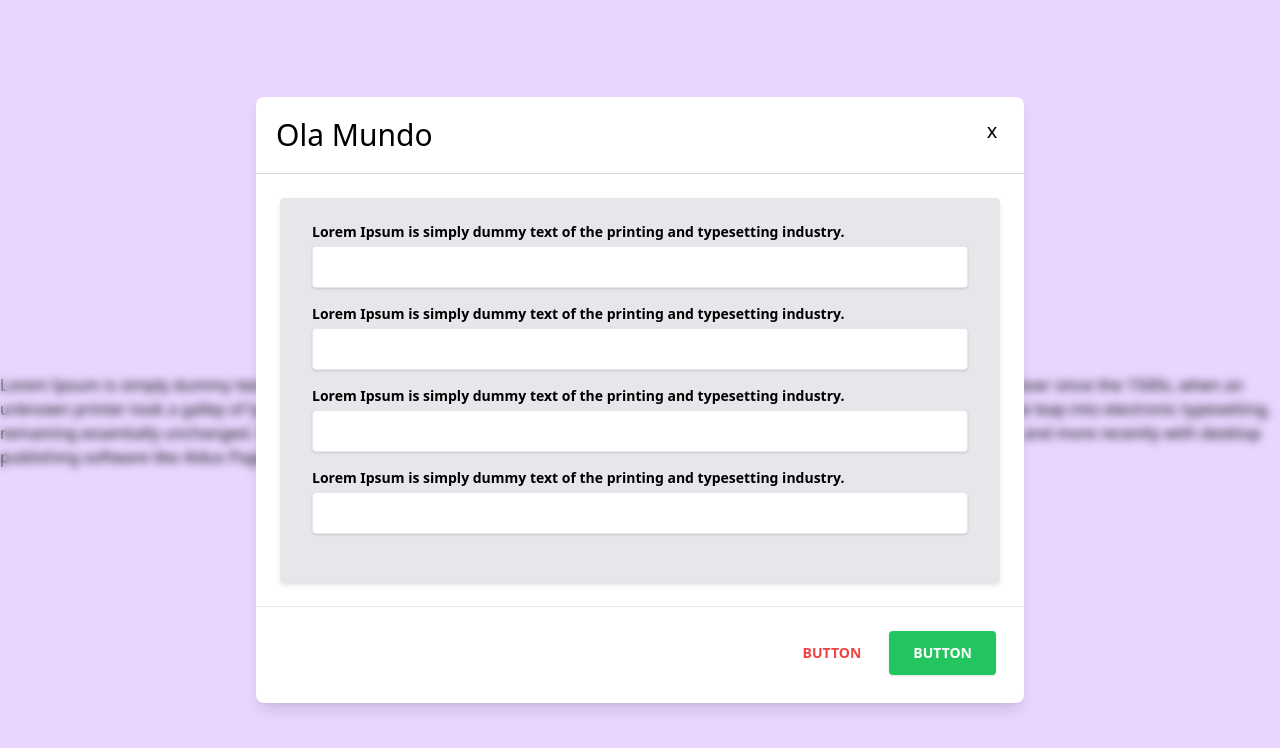
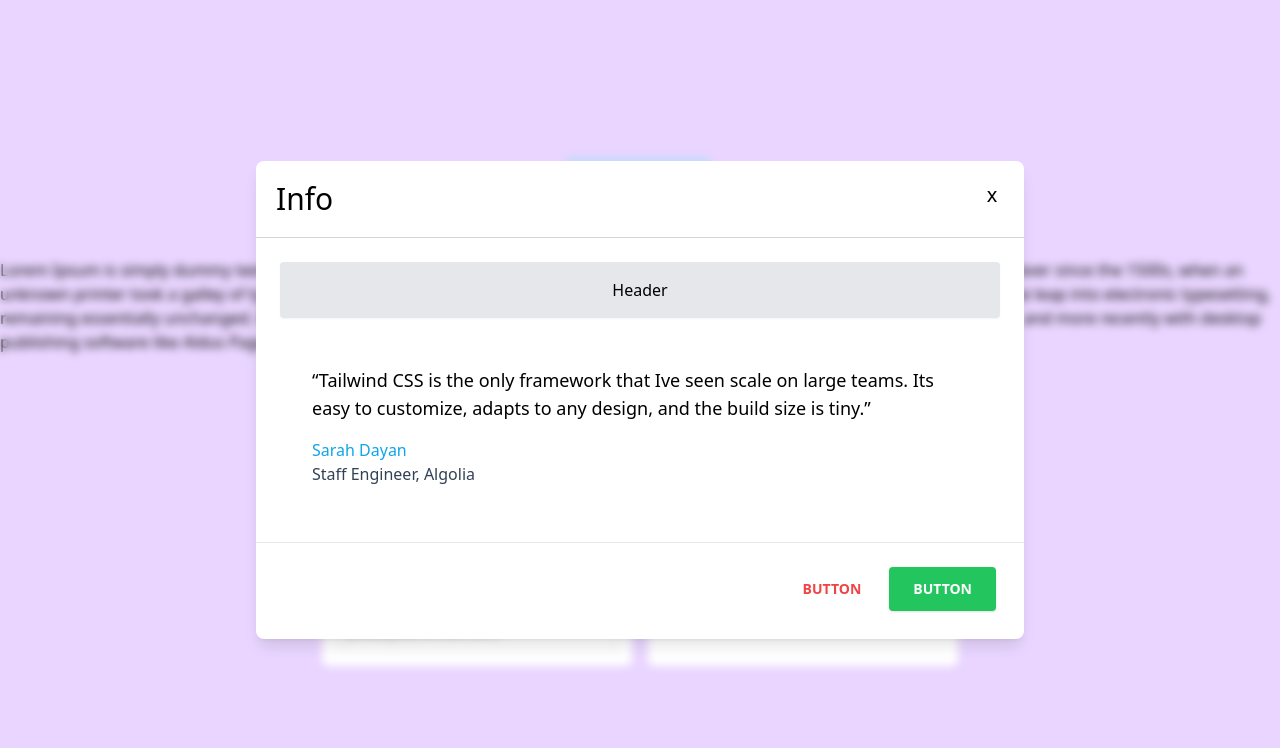
Before and after one commit to joaoricardoM/hub.components, a Next.js app: page / in a window 1280 px wide. Both pictures are taken after a click on the button "Show Modal". Shown: the top 748 px of the page. Built offline with nearby package versions, Linux system fonts and the light colour scheme.

Commit message:
feat:update general

```diff
--- /dev/null
+++ b/pages/components/Button.tsx
@@ -0,0 +1,12 @@
+export default function Button() {
+  return (
+    <>
+      <div className="flex items-center justify-center p-2">
+        <h5 className="text-3xl font=semibold"> Example Button </h5>
+      </div>
+      <button className="bg-blue-500 hover:bg-blue-700 text-white font-bold py-2 px-8 rounded-full">
+        Button
+      </button>
+    </>
+  );
+}
--- a/pages/components/Loader.tsx
+++ b/pages/components/Loader.tsx
@@ -2,10 +2,12 @@ export default function Loader() {
   let circleCommonClasses = "h-2.5 w-2.5 bg-current rounded-full";
 
   return (
-    <div className="flex">
-      <div className={`${circleCommonClasses} mr-1 animate-bounce`}></div>
-      <div className={`${circleCommonClasses} mr-1 animate-bounce200`}></div>
-      <div className={`${circleCommonClasses} animate-bounce400`}></div>
-    </div>
+    <>
+      <div className="flex">
+        <div className={`${circleCommonClasses} mr-1 animate-bounce`}></div>
+        <div className={`${circleCommonClasses} mr-1 animate-bounce200`}></div>
+        <div className={`${circleCommonClasses} animate-bounce400`}></div>
+      </div>
+    </>
   );
 }
--- a/pages/components/Modal.tsx
+++ b/pages/components/Modal.tsx
@@ -35,6 +35,7 @@ const Modal: React.FC<ModalListProps> = ({
       >
         Show Modal
       </button>
+      <br /> <br />
       <div>
         Lorem Ipsum is simply dummy text of the printing and typesetting
         industry. Lorem Ipsum has been the industrys standard dummy text ever
@@ -63,24 +64,28 @@ const Modal: React.FC<ModalListProps> = ({
                   </button>
                 </div>
                 <div className="relative p-6 flex-auto">
-                  <form className="bg-gray-200 shadow-md rounded px-8 pt-6 pb-8 w-full">
-                    <label className="block text-black text-sm font-bold mb-1">
-                      {body}
-                    </label>
-                    <input className="shadow appearance-none border rounded w-full py-2 px-1 text-black mb-4" />
-                    <label className="block text-black text-sm font-bold mb-1">
-                      {body}
-                    </label>
-                    <input className="shadow appearance-none border rounded w-full py-2 px-1 text-black mb-4" />
-                    <label className="block text-black text-sm font-bold mb-1">
-                      {body}
-                    </label>
-                    <input className="shadow appearance-none border rounded w-full py-2 px-1 text-black mb-4 " />
-                    <label className="block text-black text-sm font-bold mb-1">
-                      {body}
-                    </label>
-                    <input className="shadow appearance-none border rounded w-full py-2 px-1 text-black mb-4" />
+                  <form className="bg-gray-200 shadow-sm rounded px-8 pt-2 pb-2 w-full mb-4">
+                    <div className="flex items-center justify-center p-2">
+                      <h5 className="text-1xl font=semibold"> {header} </h5>
+                    </div>
                   </form>
+                  <div className="pt-6 md:p-8 text-center md:text-left space-y-4">
+                    <blockquote>
+                      <p className="text-lg font-medium">
+                        “Tailwind CSS is the only framework that Ive seen scale
+                        on large teams. Its easy to customize, adapts to any
+                        design, and the build size is tiny.”
+                      </p>
+                    </blockquote>
+                    <figcaption className="font-medium">
+                      <div className="text-sky-500 dark:text-sky-400">
+                        Sarah Dayan
+                      </div>
+                      <div className="text-slate-700 dark:text-slate-500">
+                        Staff Engineer, Algolia
+                      </div>
+                    </figcaption>
+                  </div>
                 </div>
                 <div className="flex items-center justify-end p-6 border-t border-solid border-blueGray-200 rounded-b">
                   <button
--- /dev/null
+++ b/pages/components/TextField.tsx
@@ -0,0 +1,48 @@
+import { useRef } from "react";
+
+const Input = (props: any) => {
+  const {
+    id,
+    wrapperClassName = "",
+    placeholder = "",
+    label = "",
+    type = "text",
+    error = false,
+    errorText = "",
+    required = false,
+    ...rest
+  } = props;
+
+  const inputRef = useRef<any>();
+
+  return (
+    <div className={wrapperClassName}>
+      <div
+        className={`border transition duration-150 ease-in-out ${
+          error
+            ? "focus-within:border-red border-red"
+            : "focus-within:border-primary border-gray-gray4"
+        }`}
+        onClick={() => inputRef.current.focus()}
+      >
+        <label
+          htmlFor={id}
+          className="text-xs text-primary font-light placeholder-gray-gray4 px-2 pt-1.5"
+        >
+          {label} {required && <span className="text-red">*</span>}
+        </label>
+        <input
+          ref={inputRef}
+          type={type}
+          className="w-full px-2 pb-1.5 text-primary outline-none text-base font-light rounded-md"
+          id={id}
+          placeholder={placeholder}
+          {...rest}
+        />
+      </div>
+      {errorText && <p className="text-xs pl-2  text-red mb-4">{errorText}</p>}
+    </div>
+  );
+};
+
+export default Input;
--- a/pages/index.tsx
+++ b/pages/index.tsx
@@ -1,13 +1,16 @@
 import Modal from "./components/Modal";
 import Loader from "./components/Loader";
+import Button from "./components/Button";
+import TextField from "./components/TextField";
+import ProgressBar from "./components/Loader";
 const App = () => {
   return (
     <div className="App h-screen flex flex-col items-center justify-center bg-purple-200">
+      <br /> <br />
       <Modal
-        title="Ola Mundo"
-        header="BLABLALBLBLBALBLBALBLBLBLBLBLALBABLAALBBLBL"
-        body="Lorem Ipsum is simply dummy text of the printing and typesetting
-        industry."
+        title="Info"
+        header="Header"
+        body="EXAMPLE FOR BODY"
         footer="Button"
         visible={false}
         setVisible={function (): void {
@@ -17,7 +20,31 @@ const App = () => {
         preventClose={false}
         closeButton={false}
       />
-      <Loader />
+      <br />
+      <Button />
+      <br />
+      <div className="bg-paleWhite">
+        <h1 className="text-center text-3xl">React Tailwind Components</h1>
+
+        <div className="w-3/4 mx-auto grid grid-cols-2 gap-4 my-6">
+          <div className="bg-white p-4 rounded-md">
+            <h3>Input Component</h3>
+            <TextField
+              id="email"
+              label="Email"
+              type="email"
+              placeholder="you@youremail.com"
+              containerclassname="mt-4"
+            />
+          </div>
+          <div className="bg-white p-4 rounded-md">
+            <h3>Progress Bar</h3>
+            <div className="w-96 mt-4">
+              <Loader />
+            </div>
+          </div>
+        </div>
+      </div>
     </div>
   );
 };
```
